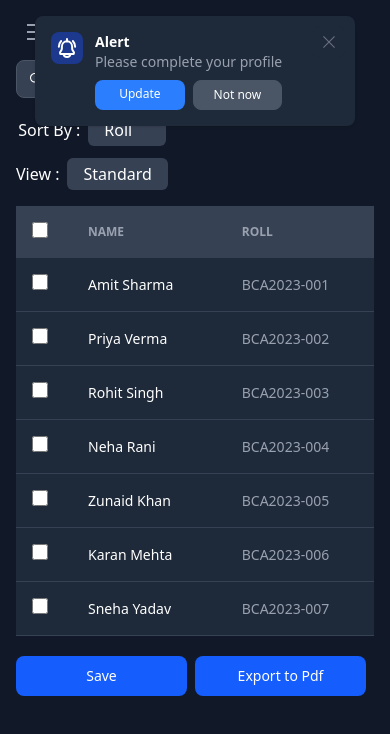
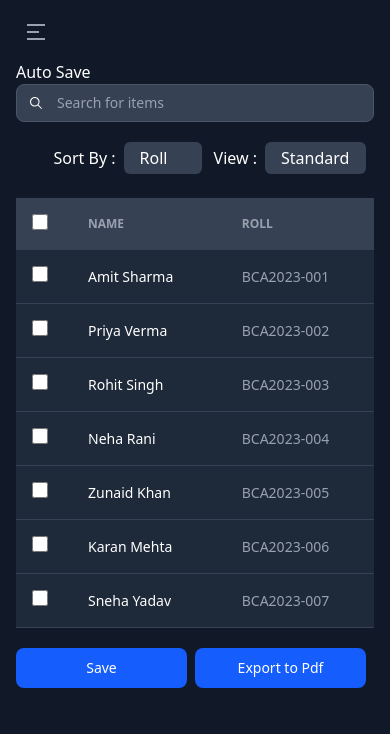
Before and after one commit to zunaiddev/Attendance-system, a React (Vite) app: page /dashboard in a window 390 px wide. Shown: the top 734 px of the page. Built offline with nearby package versions, Linux system fonts and the light colour scheme.

Commit message:
Add some localstorage and session features

```diff
--- a/src/components/Table/Table.jsx
+++ b/src/components/Table/Table.jsx
@@ -9,7 +9,7 @@ import StudentsContext from "../../context/StudentsContext.jsx";
 function Table() {
     const {students, updateStudents} = useContext(StudentsContext);
 
-    const [view, setView] = useState(isMobile() ? "Standard" : "Normal");
+    const [view, setView] = useState(localStorage.getItem("view") ? localStorage.getItem("view") : isMobile() ? "Standard" : "Normal");
     const [filtered, setFiltered] = useState(students);
     const [isClear, setIsClear] = useState(false);
     const tableRef = useRef(null);
@@ -26,13 +26,12 @@ function Table() {
     }
 
     function sort(e) {
-        if (e.target.value === "Name") {
+        let value = e.target.value;
+        if (value === "Name") {
             setFiltered([...students].sort((a, b) => a.name.localeCompare(b.name)));
             return;
         }
-
         setFiltered([...students].sort((a, b) => a.roll.localeCompare(b.roll)));
-        console.log("Sorted");
     }
 
     function clearSearch() {
@@ -46,7 +45,9 @@ function Table() {
     }
 
     function changeView(e) {
-        setView(e.target.value);
+        let view = e.target.value;
+        setView(view);
+        localStorage.setItem("view", view);
     }
 
     function handleAllCheck(e) {
@@ -54,16 +55,16 @@ function Table() {
     }
 
     return (
-        <div>
+        <div className="relative">
             <div
-                className="flex flex-column sm:flex-row flex-wrap space-y-4 sm:space-y-0 items-center justify-between pb-4">
-                <div className="relative">
+                className="flex flex-col gap-3 sm:gap-0 sm:flex-row justify-start sm:justify-between items-center pb-4">
+                <div className="relative w-full">
                     <div
                         className="absolute inset-y-0 left-0 rtl:inset-r-0 rtl:right-0 flex items-center ps-3 pointer-events-none">
                         <IoIosSearch className="size-4"/>
                     </div>
                     <input type="text"
-                           className="block outline-none p-2 ps-10 text-sm border rounded-lg w-80 bg-gray-700 border-gray-600 placeholder-gray-400 text-white focus:ring-blue-500 focus:border-blue-500"
+                           className="block outline-none p-2 ps-10 text-sm border rounded-lg w-full md:w-80 bg-gray-700 border-gray-600 placeholder-gray-400 text-white focus:ring-blue-500 focus:border-blue-500"
                            placeholder="Search for items" onChange={handleOnChange}/>
                     {isClear &&
                         <div className="absolute inset-y-0 right-2 flex items-center ps-3 cursor-pointer"
@@ -72,7 +73,8 @@ function Table() {
                         </div>
                     }
                 </div>
-                <div className="flex flex-col sm:flex-row items-center gap-3">
+                <div
+                    className="flex w-full flex-wrap items-center gap-3 p-2 rounded-lg justify-end">
                     <div className="flex justify-center items-center gap-2">
                         <span className="text-white">Sort By : </span>
                         <TableSelect list={["Roll", "Name"]} defaultValue="Roll" onChange={sort}/>
--- a/src/layout/DashboardLayout.jsx
+++ b/src/layout/DashboardLayout.jsx
@@ -1,11 +1,15 @@
 import {Outlet} from "react-router-dom";
 import Sidebar from "../components/Sidebar.jsx";
-import {useState} from "react";
+import {useEffect, useState} from "react";
 import {RiMenu2Fill} from "react-icons/ri";
 import isMobile from "../utils/isMobile.js";
 
 function DashboardLayout() {
-    const [show, setShow] = useState(!isMobile());
+    const [show, setShow] = useState(localStorage.getItem("isSidebarOpen") ? localStorage.getItem("isSidebarOpen") === "true" : !isMobile());
+
+    useEffect(function () {
+        localStorage.setItem("isSidebarOpen", show.toString());
+    }, [show])
 
     function showSidebar() {
         setShow(true);
--- a/src/pages/Dashboard.jsx
+++ b/src/pages/Dashboard.jsx
@@ -24,11 +24,13 @@ function Dashboard() {
     }, []);
 
     useEffect(() => {
-        if (user && !user.isProfileComplete) {
-            showToast.custom((t) => <Notification heading="Alert" message="Please complete your profile"
-                                                  dismiss={t.dismiss}/>, 10000);
+        if (!sessionStorage.getItem("notify")) {
+            if (user && !user.isProfileComplete) {
+                showToast.custom((t) => <Notification heading="Alert" message="Please complete your profile"
+                                                      dismiss={t.dismiss}/>, 5000);
+                sessionStorage.setItem("notify", "true");
+            }
         }
-
     }, [user]);
 
     function updateStudents(students) {
@@ -81,6 +83,9 @@ function Dashboard() {
     return (
         <StudentsContext.Provider value={{students, updateStudents}}>
             <div className="relative sm:rounded-lg">
+                <div>
+                    <button>Auto Save</button>
+                </div>
                 <Table/>
                 <div className="py-5 flex justify-end">
                     <Button text="Save"/>
--- a/src/services/DashboardService.jsx
+++ b/src/services/DashboardService.jsx
@@ -80,7 +80,7 @@ async function getStudents() {
                 sec: "C",
                 sem: "4th",
                 isPresent: false
-            },
+            }
         ]
     }
 }
--- /dev/null
+++ b/src/services/storageService.js
@@ -0,0 +1,9 @@
+function setSettings(settings) {
+    localStorage.setItem("settings", JSON.stringify(settings));
+}
+
+function getSettings() {
+    return JSON.parse(localStorage.getItem("settings"));
+}
+
+export {setSettings, getSettings};
```
